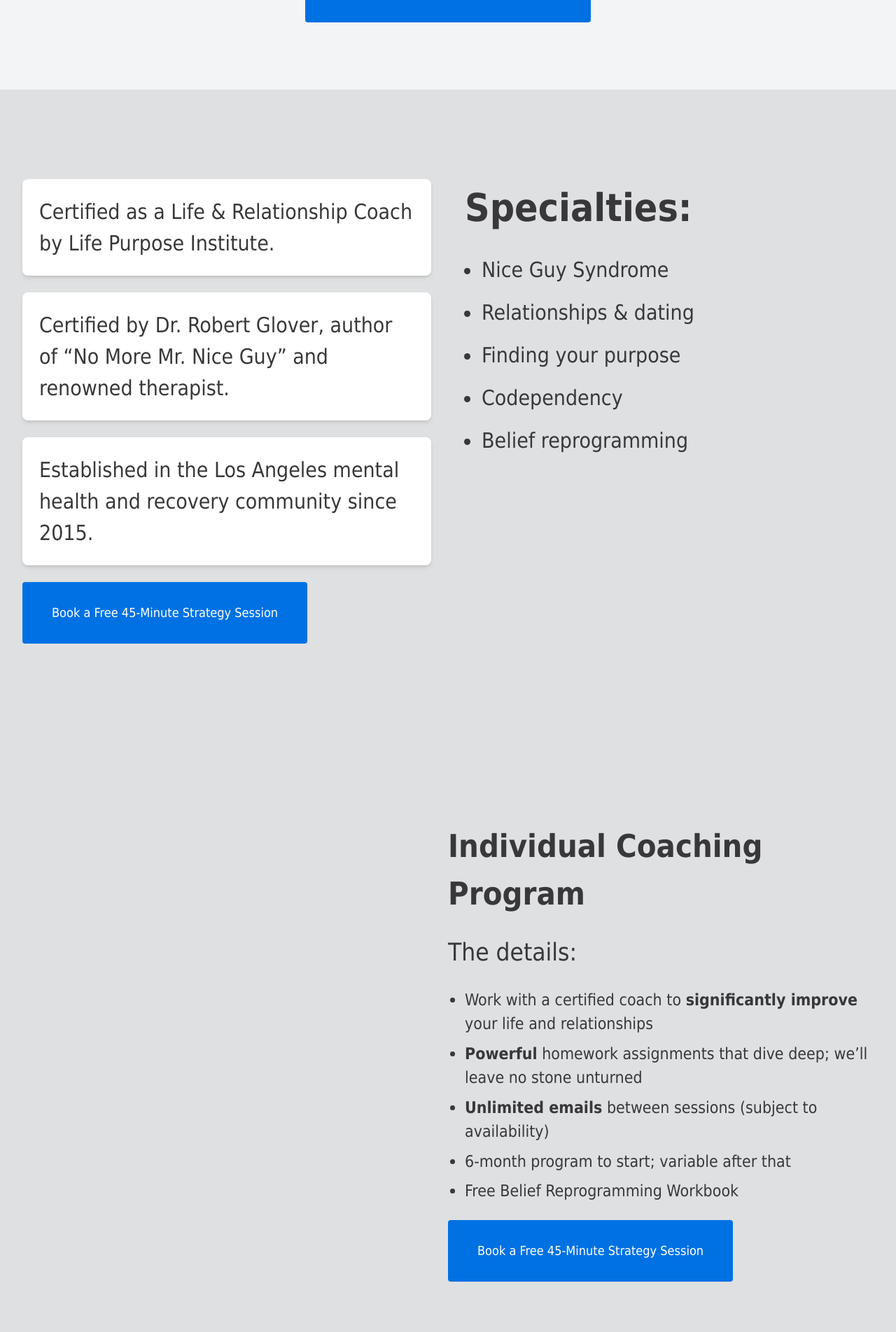
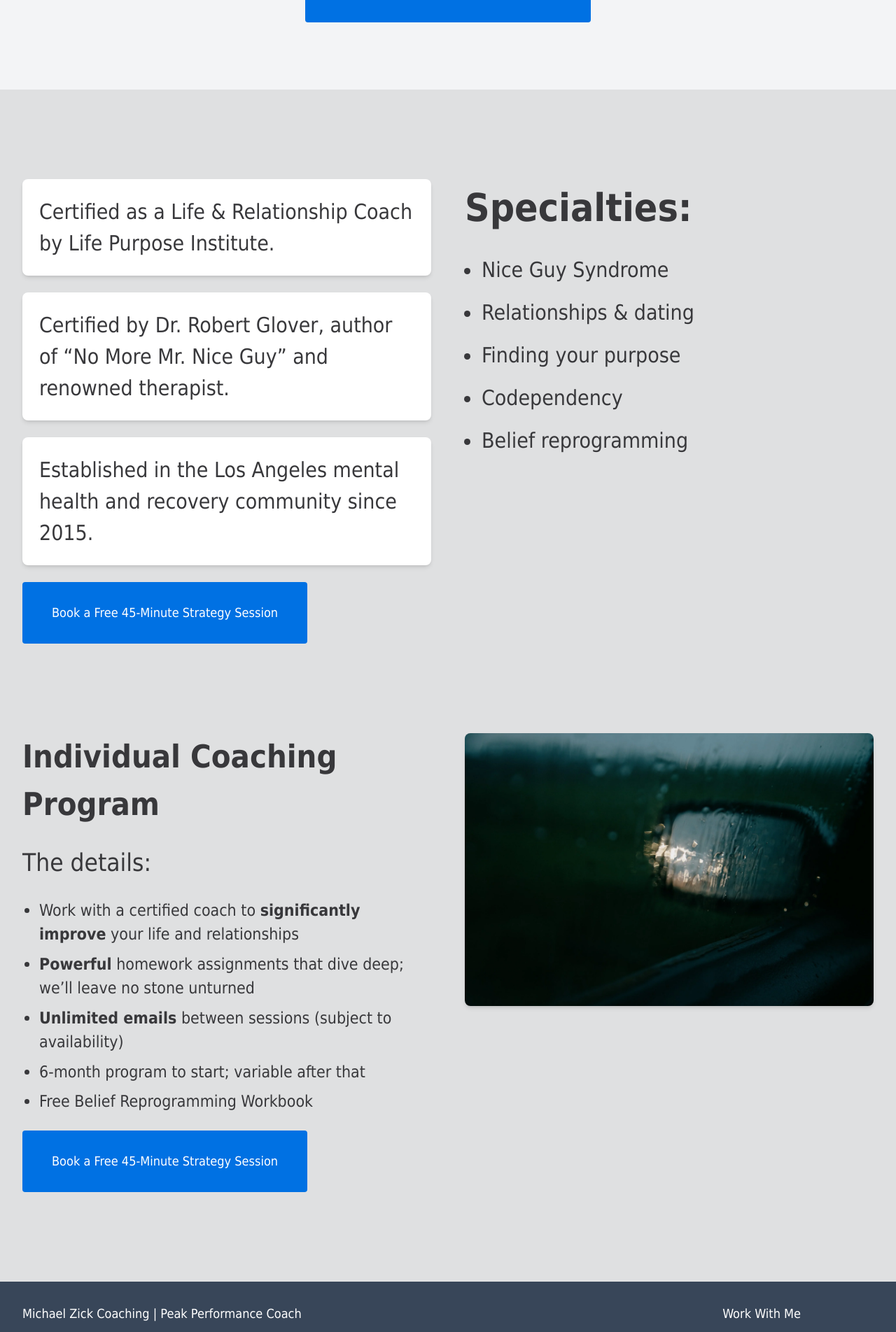
Before and after one commit to michaelzick/michaelzick.com, a Next.js app: page / in a window 1280 px wide. Shown: the part 2686-4590 px from the top of the page at 70% size. Built offline with nearby package versions, Linux system fonts and the light colour scheme.

Commit message:
refactor: adjust padding and layout for Individual Coaching Program section

```diff
--- a/app/page.tsx
+++ b/app/page.tsx
@@ -102,7 +102,7 @@ export default function Home() {
         </div>
       </section>
 
-      <section className="px-6 md:px-8 py-24 md:py-32 bg-[rgb(var(--light-grey))] text-default-grey">
+      <section className="px-6 md:px-8 pt-24 md:pt-32 pb-12 md:pb-16 bg-[rgb(var(--light-grey))] text-default-grey">
         <div className="max-w-[1400px] mx-auto">
           <div className="grid md:grid-cols-2 gap-12 items-start">
             <div className="space-y-6">
@@ -137,9 +137,9 @@ export default function Home() {
         </div>
       </section>
 
-      <section className="px-6 md:px-8 py-24 md:py-32 bg-[rgb(var(--light-grey))] text-default-grey">
-        <div className="max-w-[1400px] mx-auto md:flex md:justify-end">
-          <div className="space-y-6 md:w-1/2 md:flex md:flex-col md:items-start">
+      <section className="px-6 md:px-8 pt-12 md:pt-16 pb-24 md:pb-32 bg-[rgb(var(--light-grey))] text-default-grey">
+        <div className="max-w-[1400px] mx-auto md:flex md:items-start md:gap-12">
+          <div className="space-y-6 md:w-1/2">
             <h2 className="text-[45px] font-semibold">Individual Coaching Program</h2>
             <h3 className="text-[35px] font-medium">The details:</h3>
             <ul className="list-disc pl-6 space-y-2 text-[23px]">
@@ -163,6 +163,13 @@ export default function Home() {
               Book a Free 45-Minute Strategy Session
             </a>
           </div>
+          <div className="mt-10 md:mt-0 md:w-1/2 flex md:justify-end">
+            <img
+              src="/img/rear_view_2500.webp"
+              alt="Man overlooking a canyon"
+              className="w-full max-h-[480px] object-cover rounded-lg shadow-md"
+            />
+          </div>
         </div>
       </section>
 
```
